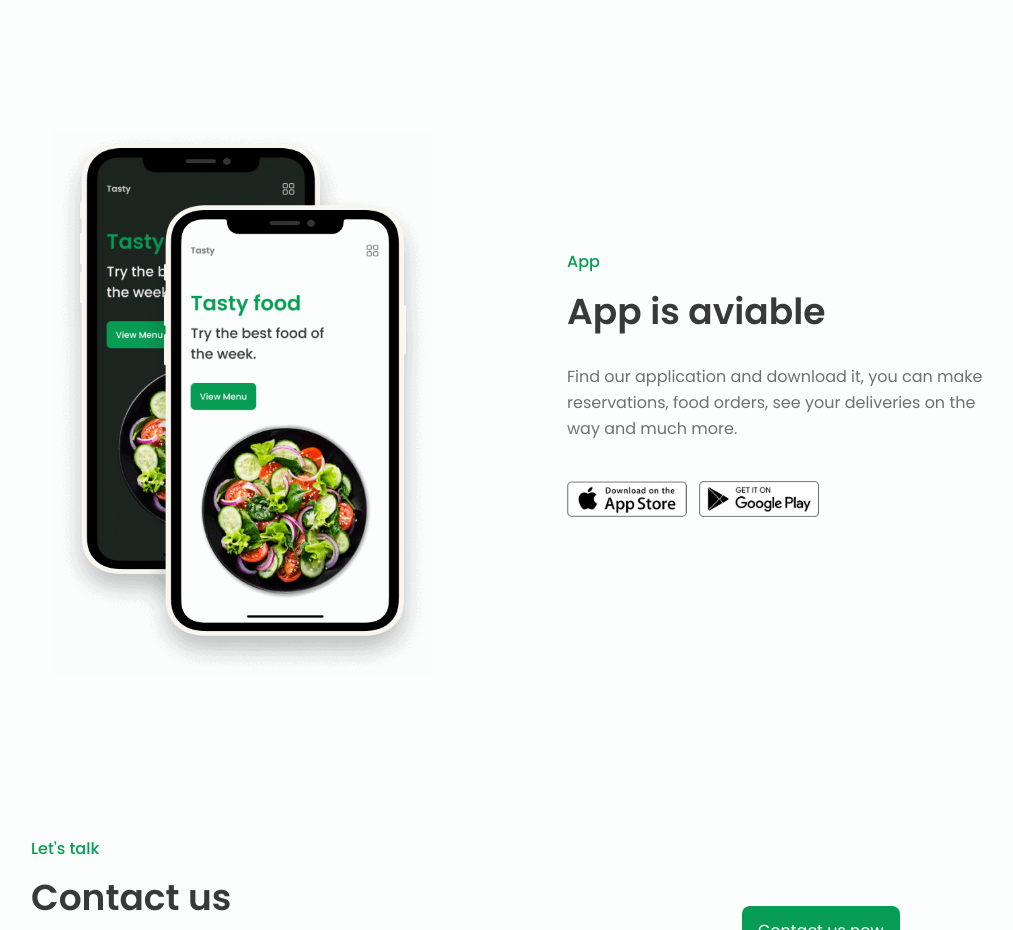
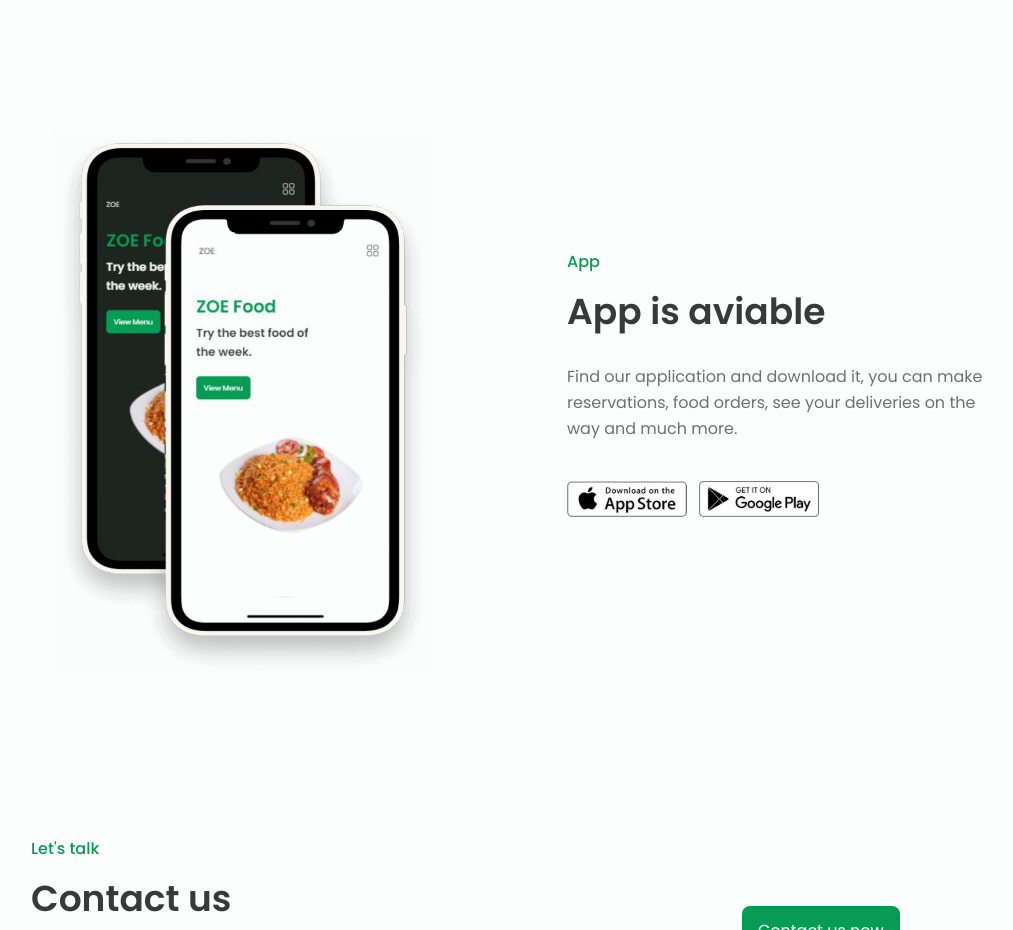
Before and after one commit to Akinboade2000/Resturant-site, a plain HTML site: page index.html in a window 1280 px wide. Shown: the part 2580-3510 px from the top of the page, without its empty margins (129-1142 px from the left). Drawn offline with nearby package versions, Linux system fonts and the light colour scheme.

Commit message:
Update index.html

```diff
--- a/index.html
+++ b/index.html
@@ -419,7 +419,7 @@
                         </div>
                     </div>
 
-                    <img src="img/movil-app.png" alt="" class="app__img">
+                    <img src="img/app img.png" alt="" class="app__img">
                 </div>
             </section>
 
```
